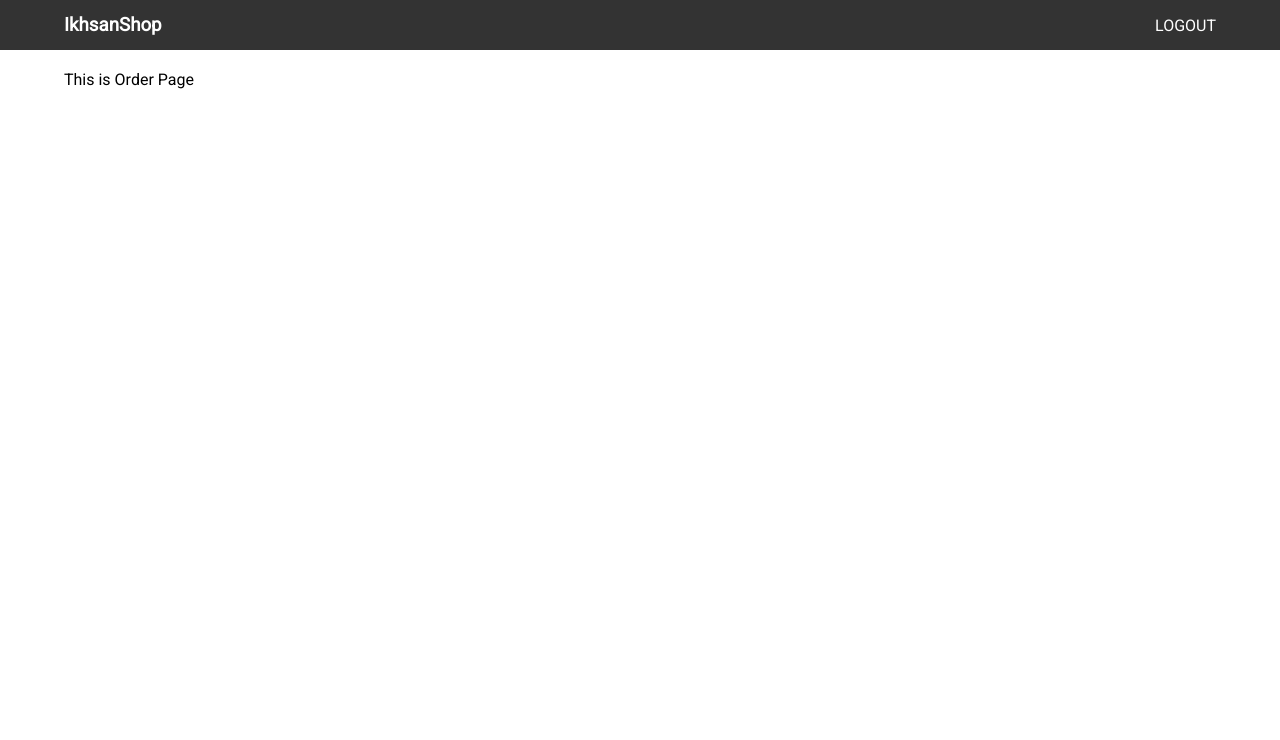
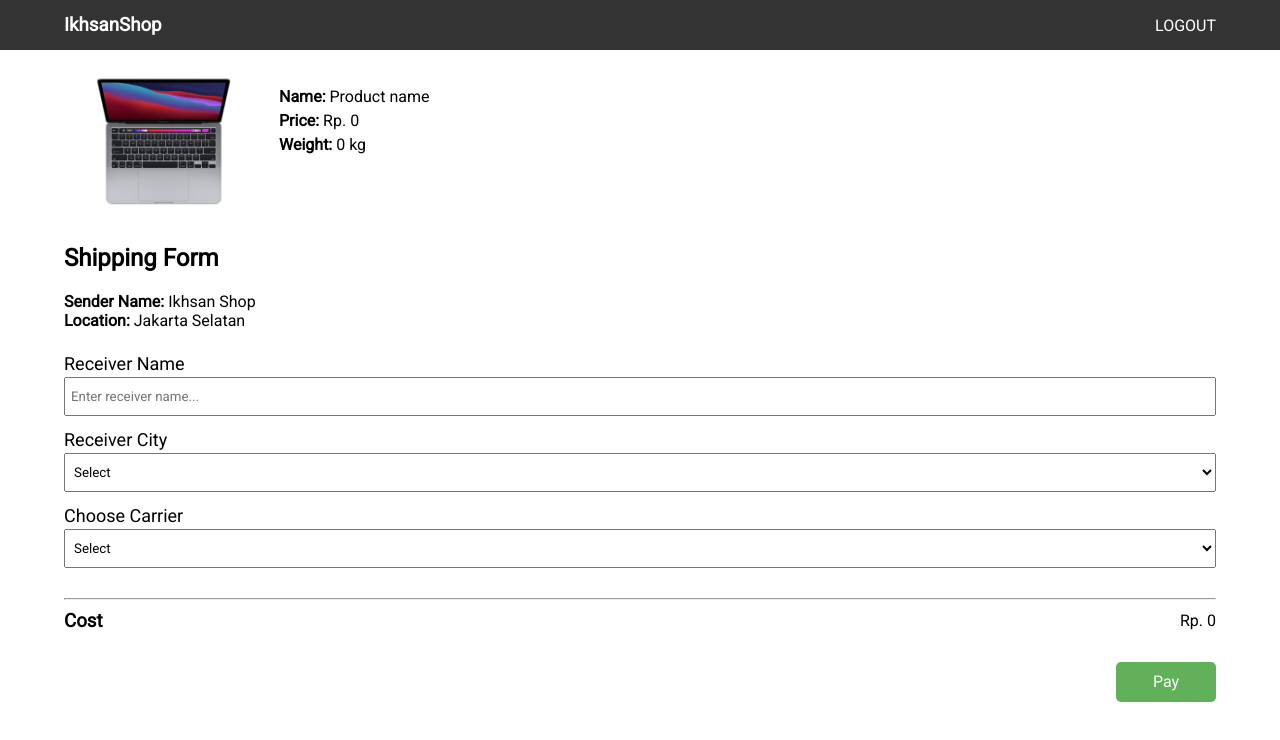
Before and after one commit to ikhsanmoh/technical-test-dot, a React (Create React App) app: page /order/1 in a window 1280 px wide. Shown: the top 740 px of the page. Built offline with nearby package versions, Linux system fonts and the light colour scheme.

Commit message:
Design order page

```diff
--- a/src/App.js
+++ b/src/App.js
@@ -38,7 +38,7 @@ function App() {
             <Login user={user} setUser={setUser} />
           </Route>
           <PrivateRoute
-            path="/order"
+            path='/order/:id'
             children={() => <Order />}
             user={user}
           />
--- a/src/components/FormInput.js
+++ b/src/components/FormInput.js
@@ -23,10 +23,19 @@ const FormInput = ({
   value,
   label,
   required,
+  selectOptions
 }) => {
   return (
     <div style={myStyles.inputGroup}>
       <label htmlFor={name}>{label}</label>
+      {type === 'select' ?
+        <select name={name} id={name} style={myStyles.input} onChange={onChange} required={required}>
+          <option value="">Select</option>
+          {selectOptions.map((opt, index) => (
+            <option key={index} value={opt.val}>{opt.name}</option>
+          ))}
+        </select>
+        :
         <input
           style={myStyles.input}
           type={type}
@@ -36,7 +45,7 @@ const FormInput = ({
           value={value}
           onChange={onChange}
           required={required}
-      />
+        />}
     </div>
   )
 }
--- a/src/components/PrivateRoute.js
+++ b/src/components/PrivateRoute.js
@@ -1,9 +1,10 @@
 import { Route, Redirect } from "react-router-dom";
 
-function PrivateRoute({ children: Component, user }) {
+function PrivateRoute({ children: Component, path, user }) {
 
   return (
     <Route
+      path={path}
       render={(props) =>
         user.isLogin ? <Component {...props} /> : <Redirect to="/login" />
       }
--- a/src/pages/Order.js
+++ b/src/pages/Order.js
@@ -1,10 +1,157 @@
+import { useState, useEffect } from 'react'
+import { useParams } from 'react-router-dom'
+
+import FormInput from '../components/FormInput'
+import Button from '../components/Button'
+
+const myStyles = {
+  productOverviews: {
+    display: 'flex',
+  },
+  productImage: {
+    width: 200,
+  },
+  productDetails: {
+    flex: 1,
+    paddingLeft: 15,
+    paddingTop: 15,
+    lineHeight: '1.5em',
+  },
+  shippingForm: {
+    marginTop: 30,
+    marginBottom: 20
+  },
+  shopInfo: {
+    marginTop: 20,
+    marginBottom: 20
+  },
+  cost: {
+    display: 'flex',
+    justifyContent: 'space-between',
+    alignItems: 'center',
+    marginTop: 10,
+    marginBottom: 10
+  },
+  horSeparator: {
+    marginTop: 30,
+    marginBottom: 10
+  },
+  strongText: {
+    fontWeight: 'bold'
+  }
+}
+
 const Order = () => {
+  const { id } = useParams()
+  const [formData, setFormData] = useState({
+    senderName: '',
+    receiverName: '',
+    carrier: '',
+    originCity: '',
+    destinationCity: '',
+    cost: '',
+  })
+
+  if (!id) return null
+
+  const shippingMethods = [
+    { name: 'JNE', val: 'jne' },
+    { name: 'POS', val: 'pos' },
+    { name: 'TIKI', val: 'tiki' }
+  ]
+
+  const CITIES = [
+    {
+      name: "Aceh Barat",
+      val: "1",
+    },
+    {
+      val: "2",
+      name: "Aceh Barat Daya",
+    },
+    {
+      val: "3",
+      name: "Aceh Besar",
+    },
+  ]
+
+  const payHandler = () => {
+    const { receiverName, destinationCity, carrier } = formData
+    if (receiverName === '') return alert('Please enter receiver name')
+    if (destinationCity === '') return alert('Please select receiver city')
+    if (carrier === '') return alert('Please select carrier')
+  }
+
+  const changeHandler = e => {
+    setFormData(prevUser => {
+      return {
+        ...prevUser,
+        [e.target.name]: e.target.value
+      }
+    })
+  }
+
   return (
-    <div>
-      <section>
-        This is Order Page
-      </section>
-    </div>
+    <section>
+      <div style={myStyles.productOverviews} className="product-overview">
+        <img style={myStyles.productImage} src="/assets/macbook-m1.png" alt="img" />
+        <div style={myStyles.productDetails} className="info-wrapper">
+          <p><span style={myStyles.strongText}>Name: </span>Product name</p>
+          <p><span style={myStyles.strongText}>Price: </span>Rp. 0</p>
+          <p><span style={myStyles.strongText}>Weight: </span>0 kg</p>
+        </div>
+      </div>
+      <div style={myStyles.shippingForm} className="shipping-form">
+        <h1>Shipping Form</h1>
+        <div style={myStyles.shopInfo} className="shop-info">
+          <p><span style={myStyles.strongText}>Sender Name:</span> Ikhsan Shop</p>
+          <p><span style={myStyles.strongText}>Location:</span> Jakarta Selatan</p>
+        </div>
+        <form onSubmit={e => e.preventDefault()}>
+          <FormInput
+            label="Receiver Name"
+            name="receiverName"
+            value={formData.receiverName}
+            onChange={changeHandler}
+            placeholder="Enter receiver name..."
+          />
+          <FormInput
+            type="select"
+            selectOptions={CITIES}
+
+            label="Receiver City"
+            name="destinationCity"
+            value={formData.destinationCity}
+            onChange={changeHandler}
+            placeholder="Enter receiver city..."
+          />
+          <FormInput
+            label="Choose Carrier"
+            type="select"
+            name="carrier"
+            value={formData.carrier}
+            onChange={changeHandler}
+            selectOptions={shippingMethods}
+          />
+        </form>
+        <hr style={myStyles.horSeparator} />
+        <div style={myStyles.cost} className="cost">
+          <h3>Cost</h3>
+          <p>Rp. {formData.cost || 0}</p>
+        </div>
+        <Button
+          styles={{
+            float: 'right',
+            width: 100,
+            backgroundColor: '#61B15A',
+            color: '#fff'
+          }}
+          type="button"
+          label="Pay"
+          onClick={payHandler}
+        />
+      </div>
+    </section>
   )
 }
 
```
Lines whose indentation alone changed are shown as unchanged.
